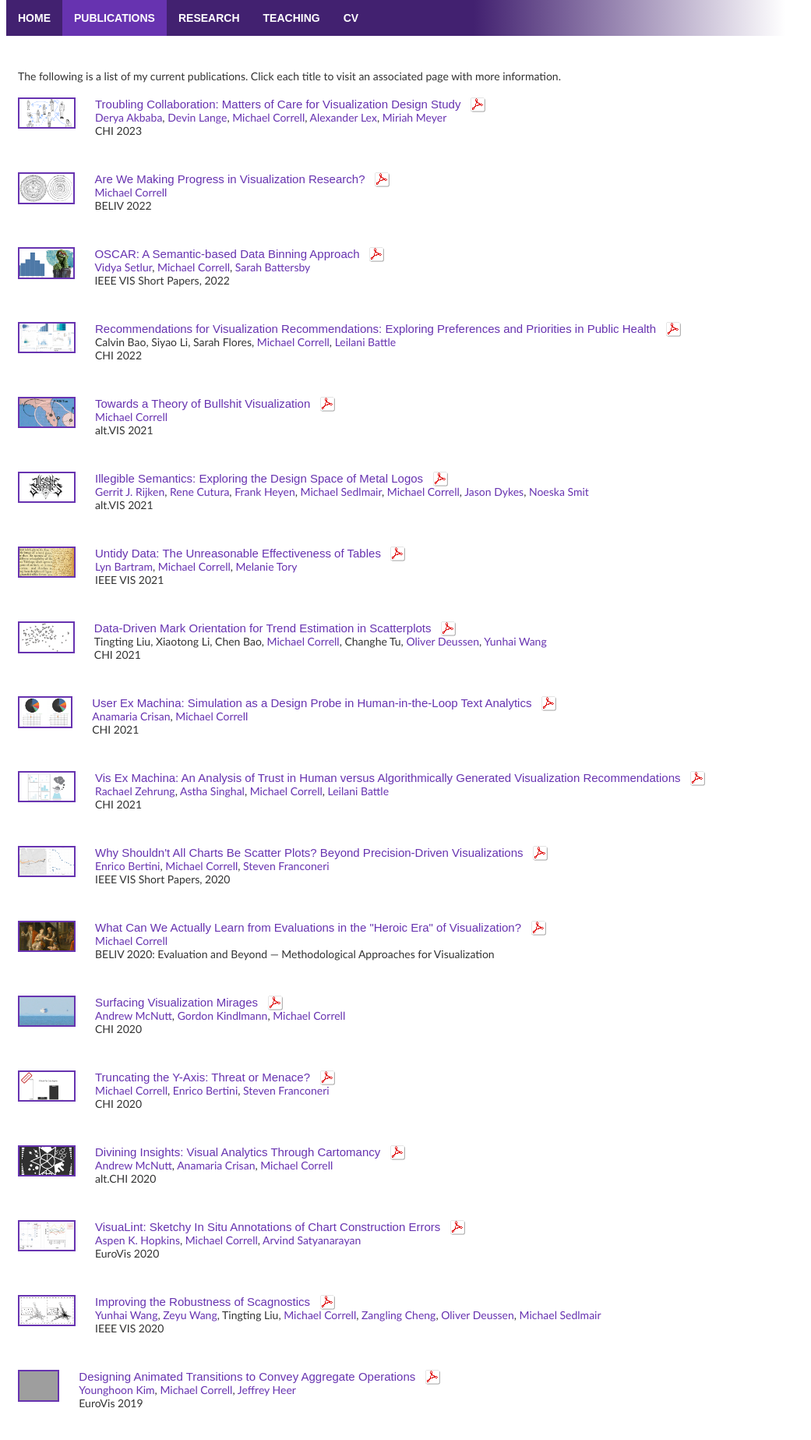
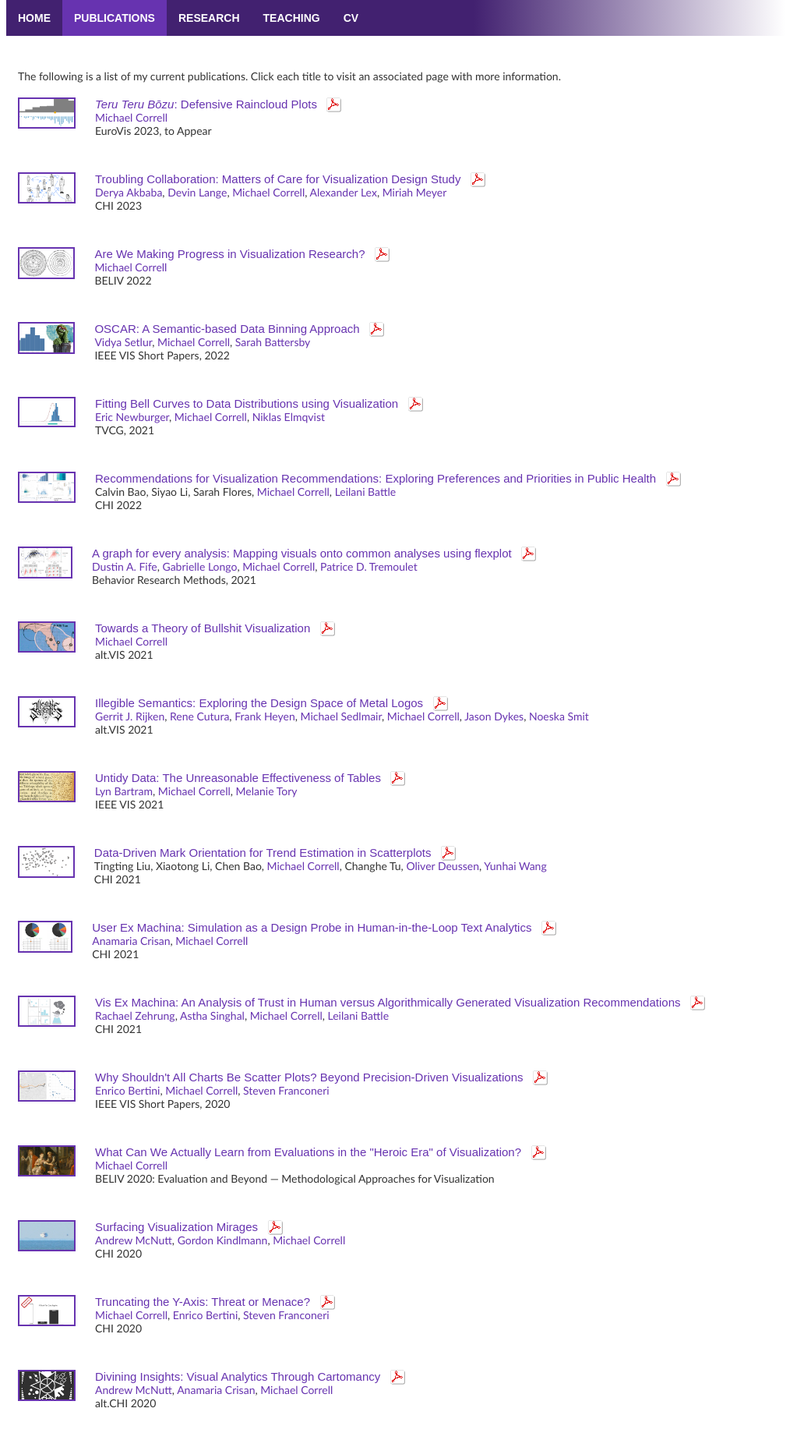
Before and after one commit to mcorrell/website, a PHP site: page /publications.php in a window 1280 px wide. Shown: the part 158-2005 px from the top of the page at 78% size, without its empty margins (0-1041 px from the left). Run offline with PHP 8.4, Linux system fonts and the light colour scheme; grey boxes are pictures that could not be loaded.

Commit message:
Adding recent papers

```diff
--- a/publist.php
+++ b/publist.php
@@ -1,4 +1,19 @@
 <div class='results list'>
+	<div class="thumb image"><div><a href=""><img src="images/raincloud.png" alt="Paper teaser image" /></a></div>
+	</div>
+	<div class="ref">
+		<div class="title">
+			<a href="https://observablehq.com/@mcorrell/raincloud-robustness"><i>Teru Teru Bōzu</i>: Defensive Raincloud Plots</a> &nbsp;
+		 <a href=""><img class='doc' src='images/pdf.png' width='19' height='19' alt='2023-EuroVis-raincloud.pdf' /></a>
+		</div>
+		<div class="authors">
+			<a href="http://correll.io">Michael Correll</a>
+		</div>
+		<div class="conf">
+			EuroVis 2023, to Appear
+		</div>
+	</div>
+
 	<div class="thumb image"><div><a href="https://sci.utah.edu/~vdl/papers/2023_chi_troubling.pdf"><img src="images/care.png" alt="Paper teaser image" /></a></div>
 	</div>
 	<div class="ref">
@@ -50,6 +65,24 @@
 		</div>
 	</div>
 
+	<div class="thumb image"><div><a href="https://arxiv.org/pdf/2301.04717.pdf"><img src="images/bellcurves.png" alt="Paper teaser image" /></a></div>
+	</div>
+	<div class="ref">
+		<div class="title">
+			<a href="https://arxiv.org/pdf/2301.04717.pdf">Fitting Bell Curves to Data Distributions
+using Visualization</a> &nbsp;
+		 <a href="https://arxiv.org/pdf/2301.04717.pdf"><img class='doc' src='images/pdf.png' width='19' height='19' alt='2021-TVCG-bellcurves.pdf' /></a>
+		</div>
+		<div class="authors">
+			<a href="https://ischool.umd.edu/directory/eric-newburger/">Eric Newburger</a>,
+			<a href="http://correll.io">Michael Correll</a>,
+			<a href="https://sites.umiacs.umd.edu/elm/">Niklas Elmqvist</a>
+		</div>
+		<div class="conf">
+			TVCG, 2021
+		</div>
+	</div>
+
 	<div class="thumb image"><div><a href="https://arxiv.org/abs/2202.01335"><img src="images/visrec.png" alt="Paper teaser image" /></a></div>
 	</div>
 	<div class="ref">
@@ -66,6 +99,24 @@
 		</div>
 		<div class="conf">
 			CHI 2022
+		</div>
+	</div>
+
+	<div class="thumb image"><div><a href="https://link.springer.com/article/10.3758/s13428-020-01520-2"><img src="images/flexplot.png" alt="Paper teaser image" /></a></div>
+	</div>
+	<div class="ref">
+		<div class="title">
+			<a href="https://link.springer.com/article/10.3758/s13428-020-01520-2">A graph for every analysis: Mapping visuals onto common analyses using flexplot</a> &nbsp;
+		 <a href="https://link.springer.com/article/10.3758/s13428-020-01520-2"><img class='doc' src='images/pdf.png' width='19' height='19' alt='2021-Flexplot.pdf' /></a>
+		</div>
+		<div class="authors">
+			<a href="https://csm.rowan.edu/departments/psychology/facultystaff/psychology_full_part/fife.html">Dustin A. Fife</a>,
+			<a href="https://www.linkedin.com/in/gabrielle-longo-b7a07b158">Gabrielle Longo</a>,
+			<a href="http://correll.io">Michael Correll</a>,
+			<a href="https://csm.rowan.edu/departments/psychology/facultystaff/psychology_full_part/tremoulet.html">Patrice D. Tremoulet</a>
+		</div>
+		<div class="conf">
+			Behavior Research Methods, 2021
 		</div>
 	</div>
 
--- a/research.php
+++ b/research.php
@@ -14,7 +14,7 @@ include('header.php');
 <p>I am currently working on a number of research projects dealing with information visualization, with applications in fields like the digital humanities, virology, and psychology. Some example research topics include:</p>
 <ul>
 
-<li /><p><b>Ethical and "Black Hat" Visualization:</b> visualizations are sometimes our first, most impactful, or only interaction with data. This makes visualizations potentially very powerful. Wherever there is power, there is a potential for harm and misuse. I am interested in the ethical considations around visualization, both in terms of how specific visualizations can mislead or bias, but in an overall sense of designing best practices for visualization designers. This work involves reflections on the state of the field, case studies of specific systems, and empirical studies on visualization designs.</p>
+<li /><p><b>Ethical and Deceptive Visualization:</b> visualizations are sometimes our first, most impactful, or only interaction with data. This makes visualizations potentially very powerful. Wherever there is power, there is a potential for harm and misuse. I am interested in the ethical considations around visualization, both in terms of how specific visualizations can mislead or bias, but in an overall sense of designing best practices for visualization designers. This work involves reflections on the state of the field, case studies of specific systems, and empirical studies on visualization designs.</p>
 <p><b>Example papers:</b><br/>
 <a href="https://research.tableau.com/paper/ethical-dimensions-visualization-research">Ethical Dimensions of Visualization Research</a><br/>
 <a href="https://osf.io/gz98h/">Truncating the Y-Axis: Threat or Menace?</a>
```
Also changed, not shown: images/bellcurves.png (added), images/flexplot.png (added), images/raincloud.png (added), 1 other file.
